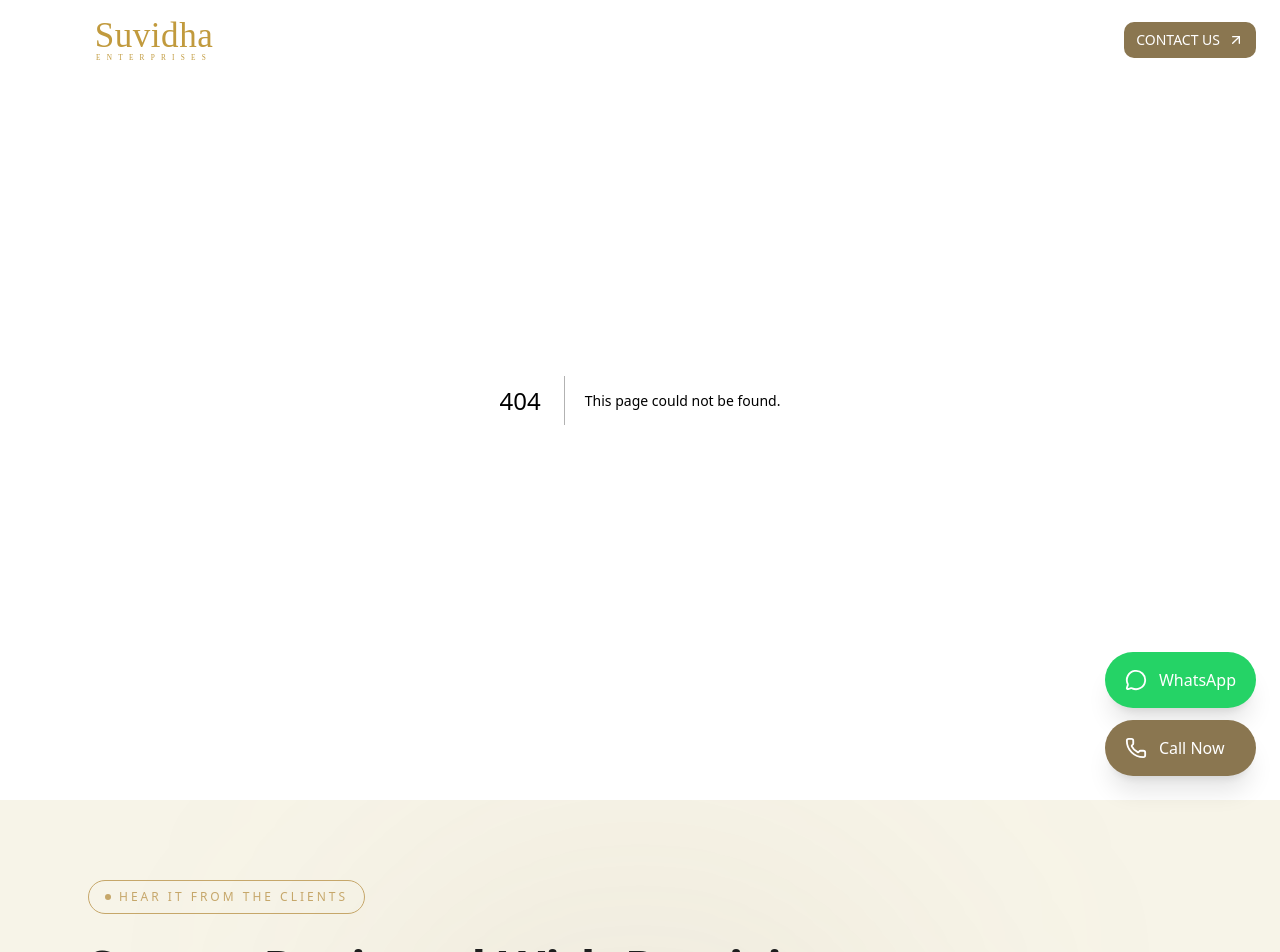
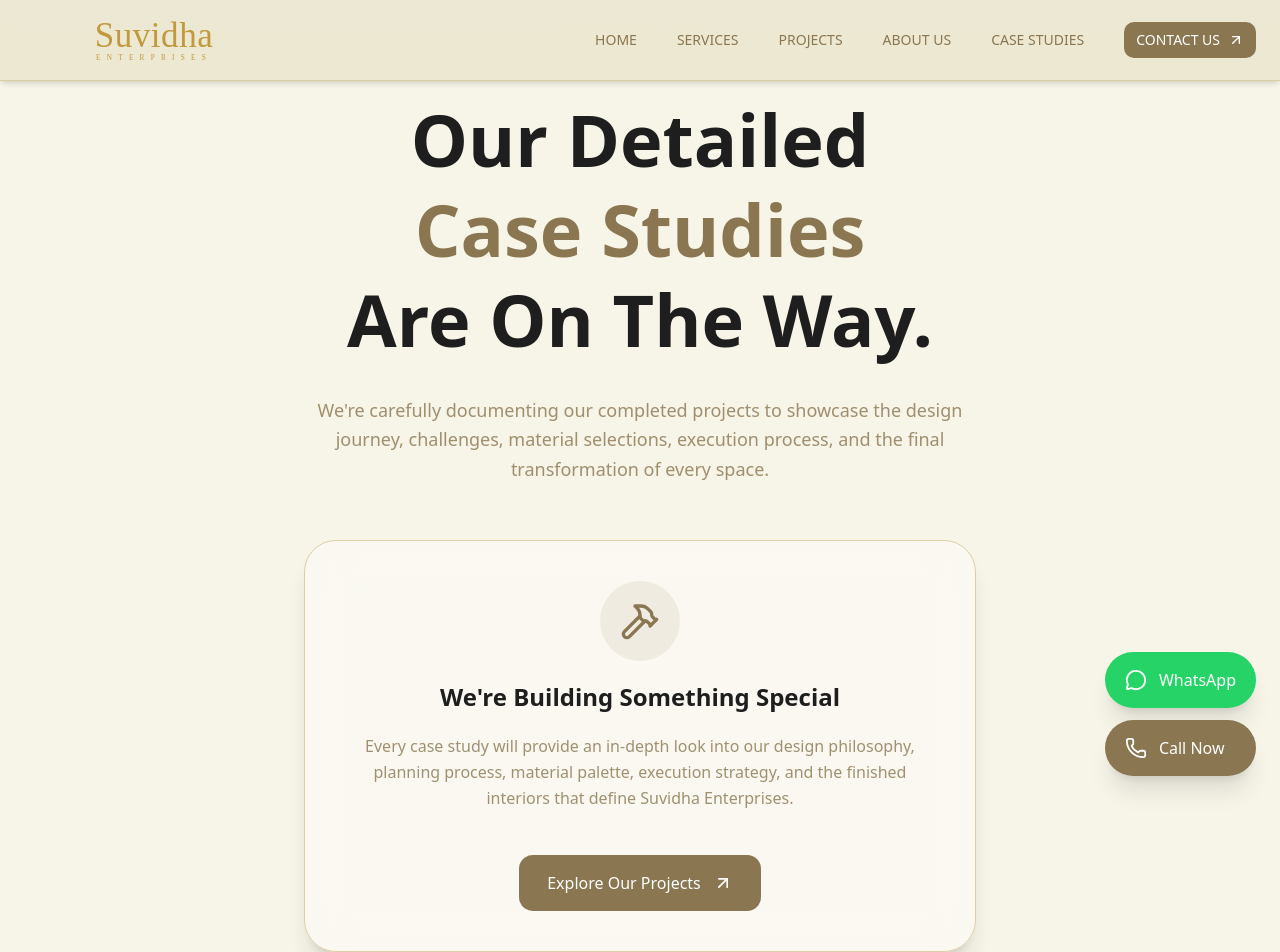
Before and after one commit to saniyafarzindeveloper/suvidha-enterprises, a Next.js app: page /case-studies in a window 1280 px wide. Before the commit this address had no page. Shown: the top 952 px of the page. Built offline with nearby package versions, Linux system fonts and the light colour scheme.

Commit message:
fixed nav color scheme, added coming soon section. case study section initated

```diff
--- /dev/null
+++ b/app/case-studies/page.tsx
@@ -0,0 +1,12 @@
+import ComingSoon from "@/components/layout/ComingSoon";
+
+
+const Page = () => {
+  return (
+    <div>
+      <ComingSoon />
+    </div>
+  );
+}
+
+export default Page
--- a/components/landing-page/Stats.tsx
+++ b/components/landing-page/Stats.tsx
@@ -19,7 +19,7 @@ const stats = [
     description: "Successful projects delivered with quality and care",
   },
   {
-    value: 6,
+    value: 60,
     suffix: "+",
     title: "Skilled Tradespeople",
     description: "Our expert team ensures exceptional project results",
--- a/components/layout/ComingSoon.tsx
+++ b/components/layout/ComingSoon.tsx
@@ -1,81 +1,70 @@
 "use client";
 
-import Image from "next/image";
-import { Input } from "@/components/ui/input";
-import { Button } from "@/components/ui/button";
+import { Hammer, Sparkles } from "lucide-react";
+import Link from "next/link";
+import { ArrowUpRight } from "lucide-react";
 
 export default function ComingSoon() {
   return (
-    <section className="relative bg-[#f7f4e8] py-32 overflow-hidden">
+    <section className="min-h-screen bg-[#f7f4e8] flex items-center justify-center px-6 mt-5">
+      <div className="max-w-4xl mx-auto text-center">
+        {/* Badge */}
+        <div className="inline-flex items-center gap-2 rounded-full border border-[#C6A76A]/40 bg-white/50 backdrop-blur-md px-5 py-2">
+          <Sparkles className="w-4 h-4 text-[#8A7650]" />
+          <span className="text-xs uppercase tracking-[0.25em] text-[#8A7650]">
+            Coming Soon
+          </span>
+        </div>
 
+        {/* Heading */}
+        <h1 className="mt-10 text-5xl md:text-7xl font-bold leading-tight text-[#1E1E1E]">
+          Our Detailed
+          <br />
+          <span className="text-[#8A7650]">Case Studies</span>
+          <br />
+          Are On The Way.
+        </h1>
 
-      <div className="relative mx-auto max-w-7xl px-6">
+        {/* Description */}
+        <p className="mt-8 max-w-2xl mx-auto text-lg leading-relaxed text-[#8A7650]/80">
+          We&apos;re carefully documenting our completed projects to showcase the
+          design journey, challenges, material selections, execution process,
+          and the final transformation of every space.
+        </p>
 
-        <div className="grid lg:grid-cols-2 gap-20 items-center">
+        {/* Card */}
+        <div className="mt-14 rounded-[32px] border border-[#DBCEA5] bg-white/40 backdrop-blur-xl p-10 shadow-xl">
+          <div className="flex flex-col items-center gap-5">
+            <div className="flex h-20 w-20 items-center justify-center rounded-full bg-[#8A7650]/10">
+              <Hammer className="h-10 w-10 text-[#8A7650]" />
+            </div>
 
-          {/* LEFT CONTENT */}
-          <div>
+            <h2 className="text-2xl font-semibold text-[#1E1E1E]">
+              We&apos;re Building Something Special
+            </h2>
 
-            <p className="uppercase tracking-[0.25em] text-xs text-[#8E977D]">
-              Under Development
+            <p className="max-w-xl text-[#8A7650]/80 leading-relaxed">
+              Every case study will provide an in-depth look into our design
+              philosophy, planning process, material palette, execution
+              strategy, and the finished interiors that define Suvidha
+              Enterprises.
             </p>
 
-            <h2 className="mt-6 text-4xl md:text-5xl lg:text-6xl font-bold leading-tight text-[#1E1E1E]">
-              Something <span className="text-[#8A7650]">Beautiful</span> Is
-              Taking Shape
-            </h2>
+            <Link
+              href="/projects"
+              className="group mt-6 inline-flex items-center gap-3 rounded-xl bg-[#8A7650] px-7 py-4 text-white transition-all duration-300 hover:bg-[#6f5f40]"
+            >
+              Explore Our Projects
 
-            <p className="mt-8 text-[#8A7650]/80 max-w-lg leading-relaxed">
-              We’re currently crafting this space with the same attention to
-              detail and precision that defines our work. Stay tuned —
-              something exceptional is coming soon.
-            </p>
-
-            {/* Notify Form */}
-            <div className="mt-10 flex flex-col sm:flex-row gap-4 max-w-md">
-              <Input
-                placeholder="Enter your email"
-                className="h-12 border-[#DBCEA5] focus-visible:ring-[#8A7650]"
-              />
-              <Button className="h-12 bg-[#8A7650] text-white hover:bg-[#6f5f40] px-8">
-                Notify Me
-              </Button>
-            </div>
-
+              <ArrowUpRight className="h-5 w-5 transition-transform duration-300 group-hover:translate-x-1 group-hover:-translate-y-1" />
+            </Link>
           </div>
-
-          {/* RIGHT IMAGE BLOCK */}
-          <div className="relative h-112.5 rounded-3xl overflow-hidden shadow-xl">
-
-            <Image
-              src="/images/interior.jpg"
-              alt="Coming Soon"
-              fill
-              className="object-cover"
-            />
-
-            {/* Dark overlay */}
-            <div className="absolute inset-0 bg-black/50" />
-
-            {/* Center Glass Panel */}
-            <div className="absolute inset-0 flex items-center justify-center">
-              <div className="bg-white/10 backdrop-blur-md border border-white/20 rounded-2xl px-12 py-8 text-center">
-
-                <span className="text-white/70 text-sm tracking-widest uppercase">
-                  Coming Soon
-                </span>
-
-                <h3 className="mt-4 text-2xl md:text-3xl font-semibold text-white">
-                  New Collection Launch
-                </h3>
-
-              </div>
-            </div>
-
-          </div>
-
         </div>
 
+        {/* Bottom Note */}
+        <p className="mt-10 text-sm uppercase tracking-[0.25em] text-[#8A7650]/60">
+          Launching Soon • Stay Tuned
+        </p>
       </div>
     </section>
   );
--- a/components/layout/Navbar.tsx
+++ b/components/layout/Navbar.tsx
@@ -13,14 +13,24 @@ export function Navbar() {
   const pathname = usePathname();
 
   const navLinks = [
+    { label: "HOME", href: "/" },
     { label: "SERVICES", href: "/our-services" },
     { label: "PROJECTS", href: "/projects" },
     { label: "ABOUT US", href: "/about" },
+    { label: "CASE STUDIES", href: "/case-studies" },
+
   ];
 
   const [scrolled, setScrolled] = useState(false);
 
-  const isServicesPage = pathname === "/our-services";
+  const lightNavbarPages = [
+  "/our-services",
+  "/case-studies",
+];
+
+const isLightNavbar = lightNavbarPages.includes(pathname);
+
+  // const isServicesPage = pathname === "/our-services";
 
   useEffect(() => {
     const handleScroll = () => {
@@ -36,13 +46,13 @@ export function Navbar() {
     };
   }, []);
 
-  const navTextColor = isServicesPage
+  const navTextColor = isLightNavbar
     ? "text-[#8A7650]"
     : scrolled
     ? "text-[#8A7650]"
     : "text-white";
 
-  const navHoverColor = isServicesPage
+  const navHoverColor = isLightNavbar
     ? "hover:text-[#8E977D]"
     : scrolled
     ? "hover:text-[#8E977D]"
@@ -51,7 +61,7 @@ export function Navbar() {
   return (
     <header
       className={`fixed top-0 z-50 w-full transition-all duration-300 ${
-        scrolled || isServicesPage
+        scrolled || isLightNavbar
           ? "bg-[#ECE7D1]/95 backdrop-blur-md shadow-md border-b border-[#DBCEA5]"
           : "bg-transparent"
       }`}
@@ -115,11 +125,16 @@ export function Navbar() {
 
             <SheetContent className="bg-[#ECE7D1] border-l border-[#DBCEA5]">
               <div className="m-10 flex flex-col gap-6 text-lg font-medium text-[#8A7650]">
+
+                 <Link href="/">HOME</Link>
+
                 <Link href="/our-services">SERVICES</Link>
 
                 <Link href="/projects">PROJECTS</Link>
 
                 <Link href="/about">ABOUT US</Link>
+
+                 <Link href="/case-studies">CASE STUDIES</Link>
 
                 <Link href="/contact-us">
                   <Button className="rounded-lg px-6 transition-all duration-300 cursor-pointer flex items-center gap-2 bg-[#8A7650] text-white hover:bg-[#66563a]">
```
Also changed, not shown: components/case-studies/CaseStudiesHero.tsx (added).
